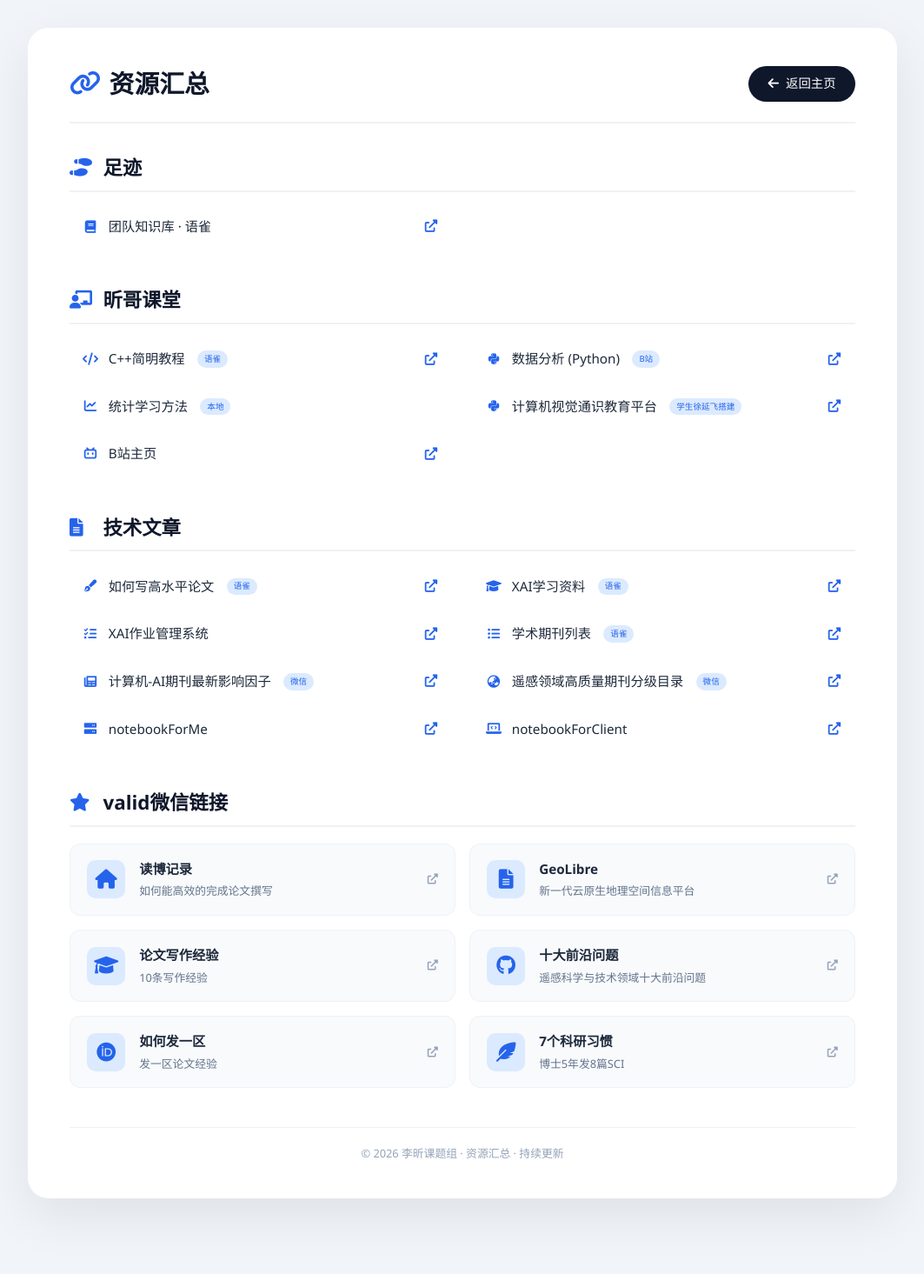
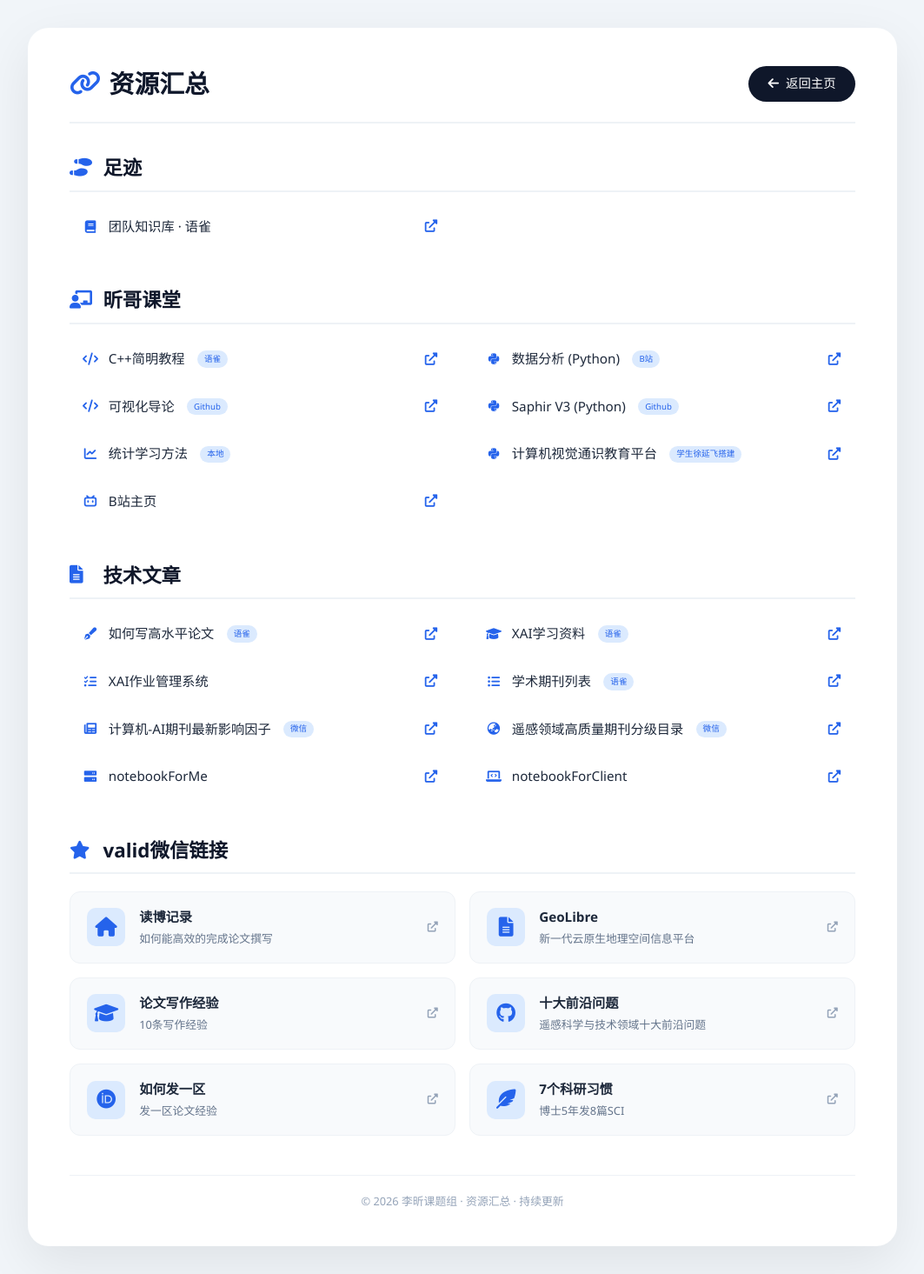
Before and after one commit to cinger007/cinger007.github.com, a Jekyll site: the page resource.html, which Jekyll copies as it is, in a window 1280 px wide. Shown: the whole page at 87% size, without its empty margins (108-1171 px from the left). Built offline with Jekyll 4.4.1, drawn with Linux system fonts in a browser that asks for light colours; before the commit the page ends 1410 px from its top, so only the background shows below that.

Commit message:
Update resource.html with two websites

```diff
--- a/resource.html
+++ b/resource.html
@@ -256,6 +256,16 @@
                 <span class="badge">B站</span>
                 <span class="external-icon"><i class="fas fa-external-link-alt"></i></span>
             </a>
+			<a href="https://cinger007.github.io/vis" target="_blank" class="link-item">
+                <i class="fas fa-code"></i> 可视化导论
+                <span class="badge">Github</span>
+                <span class="external-icon"><i class="fas fa-external-link-alt"></i></span>
+            </a>
+            <a href="https://cinger007.github.io/saphirv3" target="_blank" class="link-item">
+                <i class="fab fa-python"></i> Saphir V3 (Python)
+                <span class="badge">Github</span>
+                <span class="external-icon"><i class="fas fa-external-link-alt"></i></span>
+            </a>
             <a href="tjxxff/index.html" target="_blank" class="link-item">
                 <i class="fas fa-chart-line"></i> 统计学习方法
                 <span class="badge">本地</span>
```
